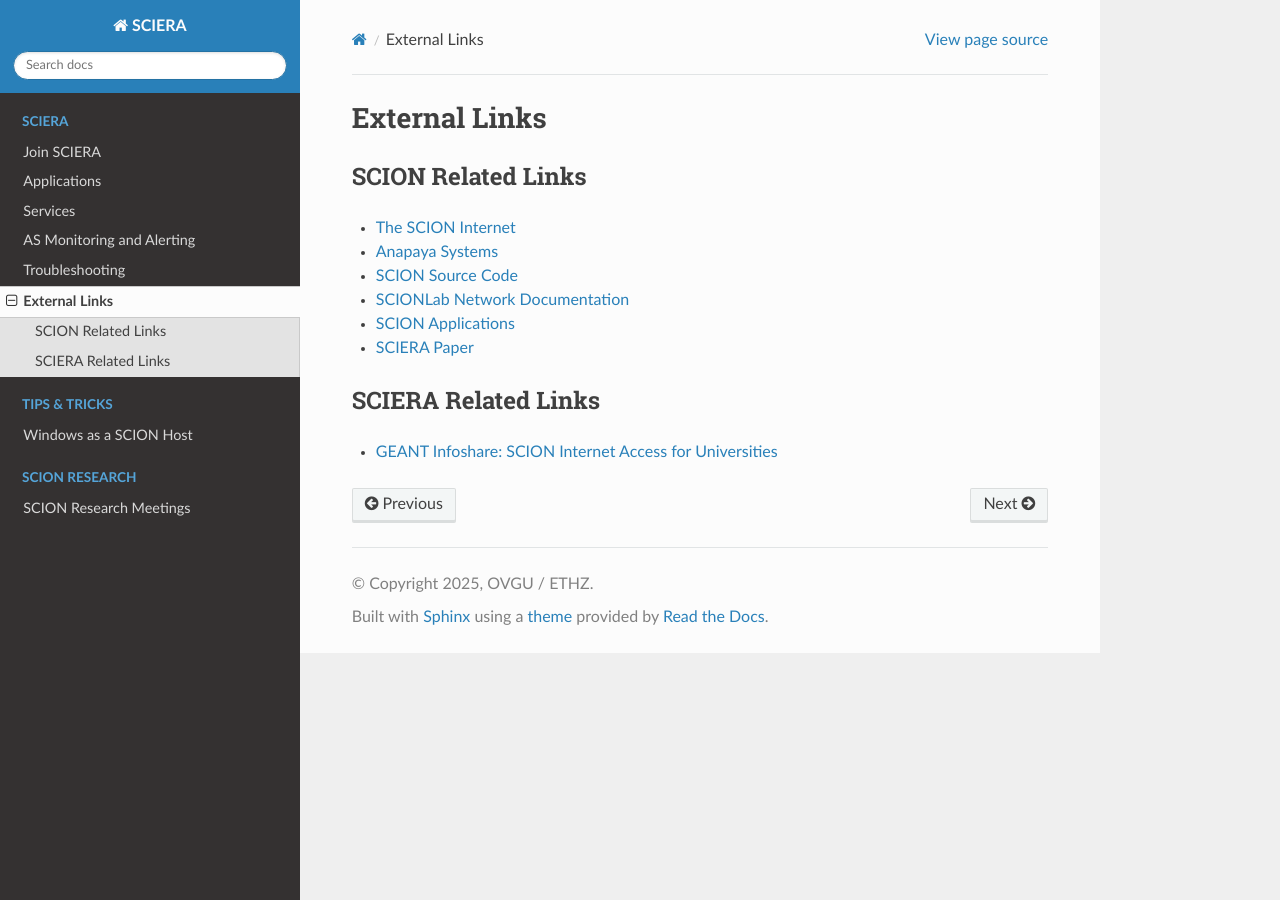
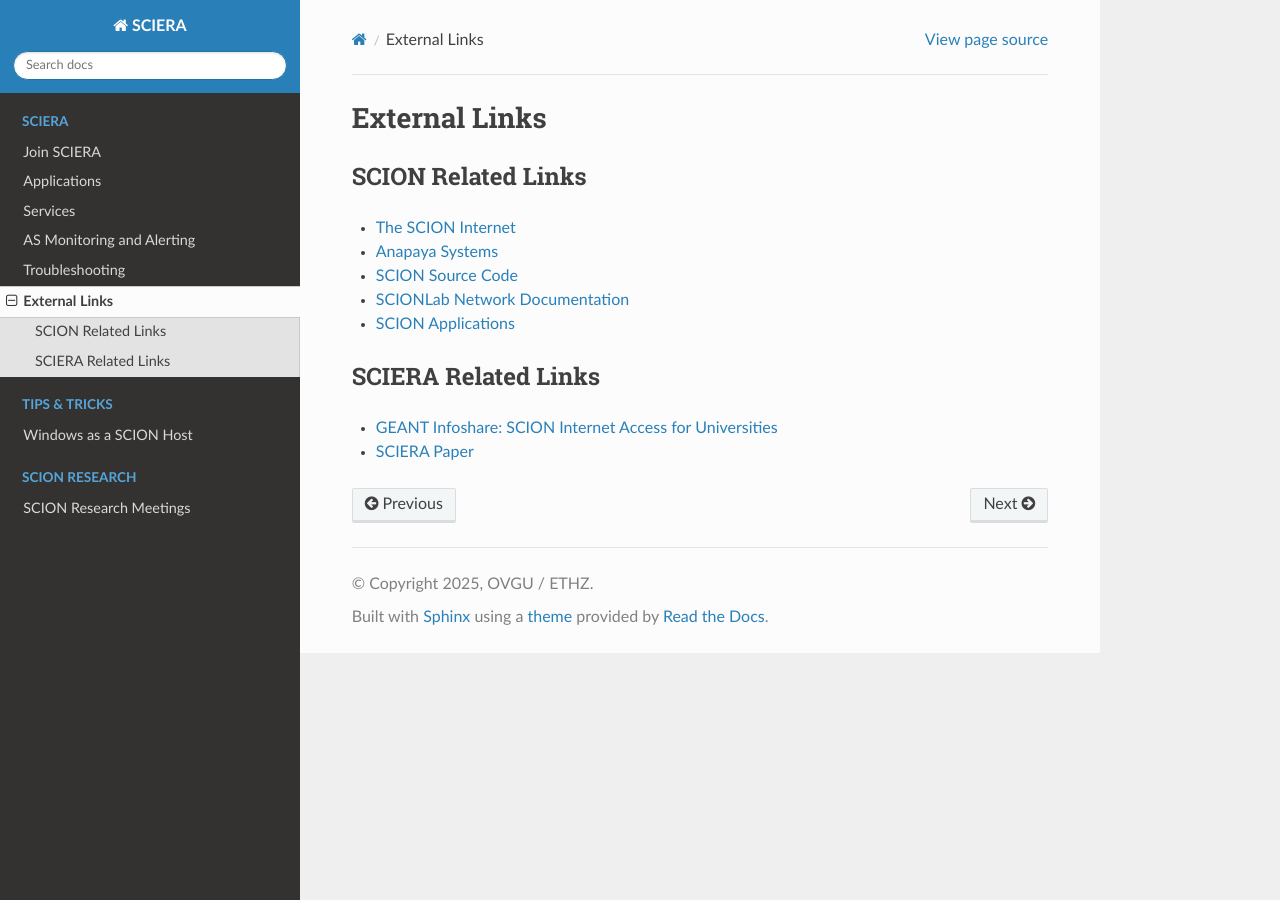
Before and after one commit to netsys-lab/scion-education-network-documentation, a Sphinx documentation site: the page built from docs/source/weblinks.rst, in a window 1280 px wide. Built offline with Sphinx 7.4.7 and the Read the Docs theme 3.1.0, drawn with Linux system fonts in a browser that asks for light colours.

```diff
--- a/docs/source/weblinks.rst
+++ b/docs/source/weblinks.rst
@@ -9,9 +9,9 @@ SCION Related Links
 * `SCION Source Code <https://github.com/scionproto/scion/>`_
 * `SCIONLab Network Documentation <https://docs.scionlab.org/>`_
 * `SCION Applications <https://docs.scion.org/projects/scion-applications>`_
-* `SCIERA Paper <https://netsec.ethz.ch/publications/papers/2025_Sigcomm_Scaling_SCIERA.pdf>`_
 
 SCIERA Related Links
 -----------
 
 * `GEANT Infoshare: SCION Internet Access for Universities <https://www.youtube.com/watch?v=FlB3msJL2fg&ab_channel=GEANTtv/>`_
+* `SCIERA Paper <https://netsec.ethz.ch/publications/papers/2025_Sigcomm_Scaling_SCIERA.pdf>`_
```
